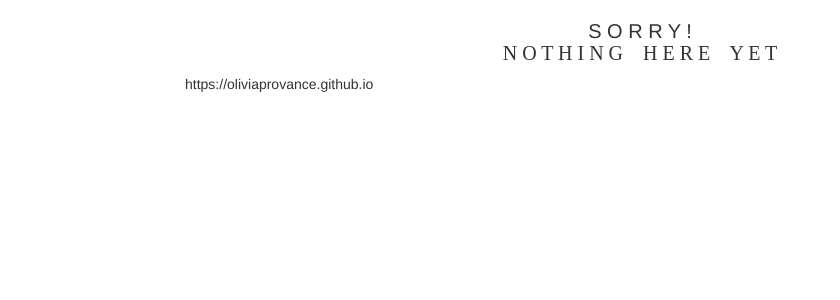
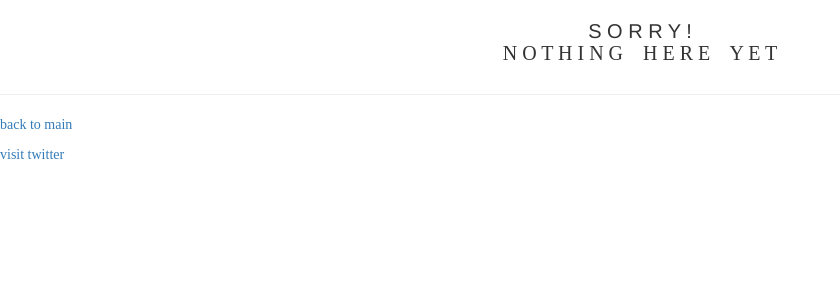
Before and after one commit to livprovance/oliviaprovance.github.io, a Jekyll site: the page RUNNING/index.html, which Jekyll copies as it is, in a window 1280 px wide. Shown: the top 300 px of the page, without its empty margins (0-840 px from the left). Built offline with Jekyll 4.4.1, drawn with Linux system fonts in a browser that asks for light colours.

Commit message:
Update index.html

```diff
--- a/RUNNING/index.html
+++ b/RUNNING/index.html
@@ -370,12 +370,12 @@ summary {
 
 <div class="fluid-row" id="header">
 
-<p>
-<p>
-<p>
+ </div>
 <center>
 <h1 class="title toc-ignore"> S O R R Y !
 <p style="font-family:Helvetica Light">N O T H I N G &nbsp;&nbsp; H E R E &nbsp;&nbsp; Y E T
 </center>
 </div>
-https://oliviaprovance.github.io
+<hr />
+<p style="font-family:Helvetica Light"> <a href="https://oliviaprovance.github.io">back to main</a><br />
+<p style="font-family:Helvetica Light"> <a href="https://twitter.com/livprovance">visit twitter</a><br />
```
